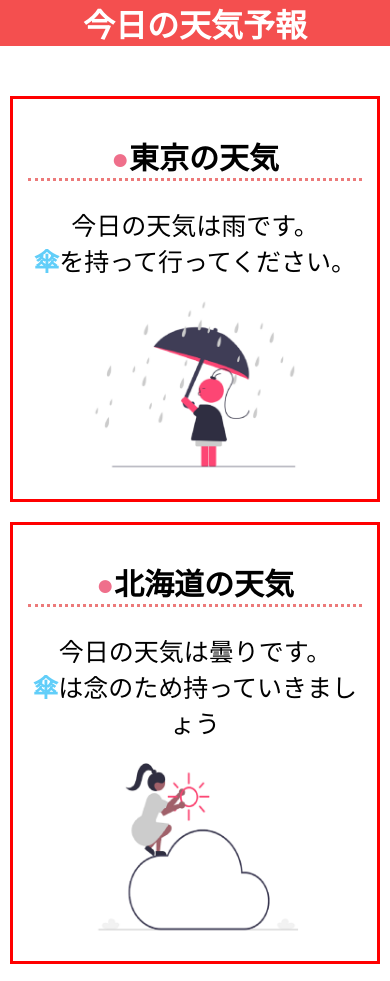
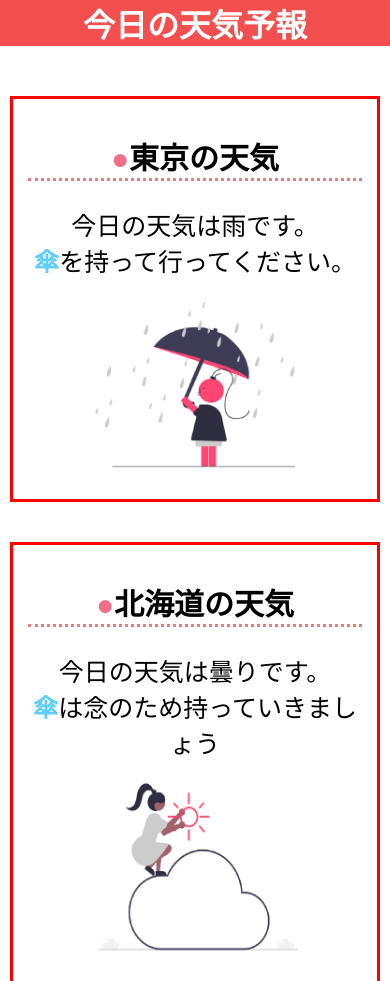
Before and after one commit to kesa822/html-css-basic-kadai, a plain HTML site: page kadai_022/kadai_022.html in a window 390 px wide. Shown: the top 981 px of the page. Drawn offline with Linux system fonts and the light colour scheme.

Commit message:
Update style.css

```diff
--- a/kadai_022/style.css
+++ b/kadai_022/style.css
@@ -1,5 +1,7 @@
 h1 {
   margin: 0;
+    color: rgb(255, 255, 255);
+
 }
 
 p {
@@ -20,8 +22,8 @@ header {
   margin-bottom: 20px;
   background-color:  rgb(244, 79, 79);
   text-align: center;
-  color: rgb(255, 255, 255);
 }
+
 
 main {
 padding: 10px;
@@ -78,8 +80,7 @@ a:hover {
 
 @media screen and (max-width: 768px) {
   #parent {
-  display: block;
-  font-size: ;
+  flex-direction: column
  }
  #parent h2 {
   font-size: 30px;
```
